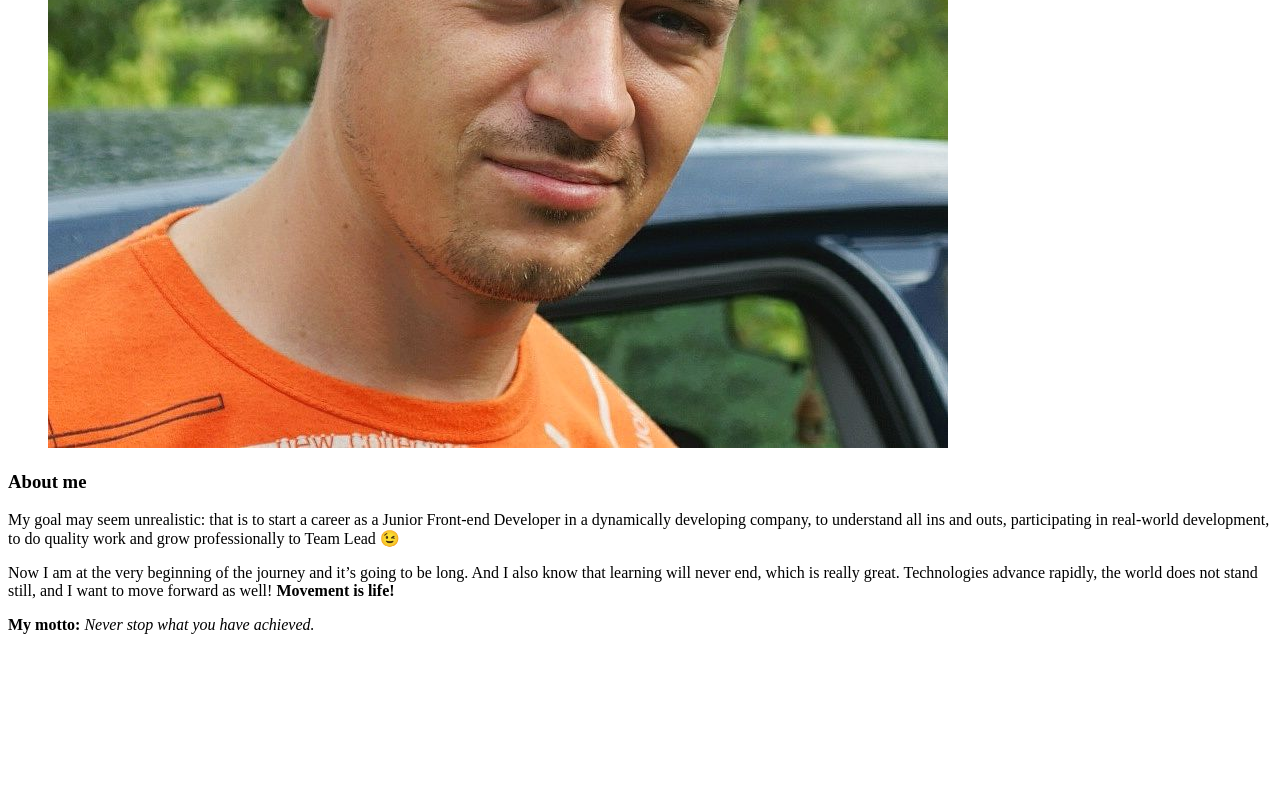
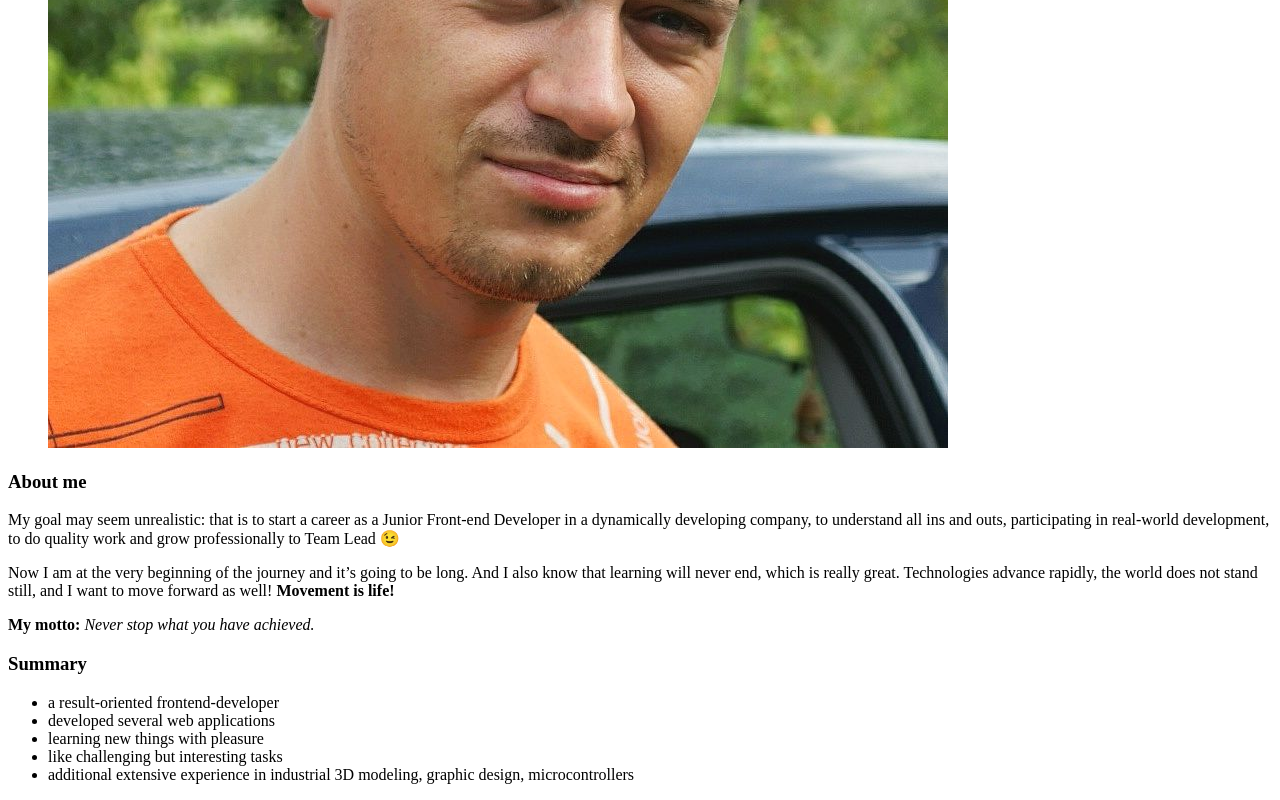
Before and after one commit to spiderVS/rsschool-cv, a plain HTML site: page index.html in a window 1280 px wide. Shown: the part 468-1268 px from the top of the page. Before the commit the page ends 1118 px from the top, so only its background shows below. Drawn offline with Linux system fonts and the light colour scheme.

Commit message:
feat: add summary section

```diff
--- a/index.html
+++ b/index.html
@@ -19,16 +19,21 @@
           <section class="about-me">
             <h3 class="heading-articles">About me</h3>
             <div class="description">
-              <p>
-                My goal may seem unrealistic: that is to start a career as a Junior Front-end Developer in a dynamically developing company, to understand all ins and outs, participating in real-world development, to do quality work and grow professionally to Team Lead 😉</p>
-              <p>
-                Now I am at the very beginning of the journey and it’s going to be long. And I also know that learning will never end, which is really great. Technologies advance rapidly, the world does not stand still, and I want to move forward as well! <strong>Movement is life!</strong></p>
+              <p>My goal may seem unrealistic: that is to start a career as a Junior Front-end Developer in a dynamically developing company, to understand all ins and outs, participating in real-world development, to do quality work and grow professionally to Team Lead 😉</p>
+              <p>Now I am at the very beginning of the journey and it’s going to be long. And I also know that learning will never end, which is really great. Technologies advance rapidly, the world does not stand still, and I want to move forward as well! <strong>Movement is life!</strong></p>
               <p><b>My motto:</b> <em>Never stop what you have achieved.</em></p>
             </div>
           </section>
 
-          <section class="Summary">
-
+          <section class="summary">
+            <h3 class="summary">Summary</h3>
+            <ul class="summary-list">
+              <li>a result-oriented frontend-developer</li>
+              <li>developed several web applications</li>
+              <li>learning new things with pleasure</li>
+              <li>like challenging but interesting tasks</li>
+              <li>additional extensive experience in industrial 3D modeling, graphic design, microcontrollers</li>
+            </ul>
           </section>
 
 
```
